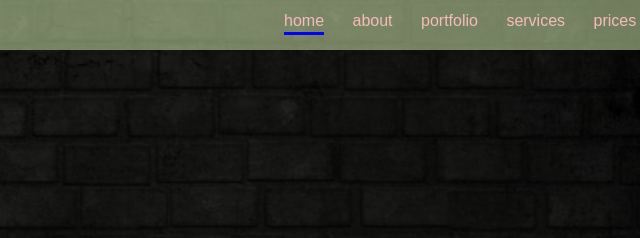
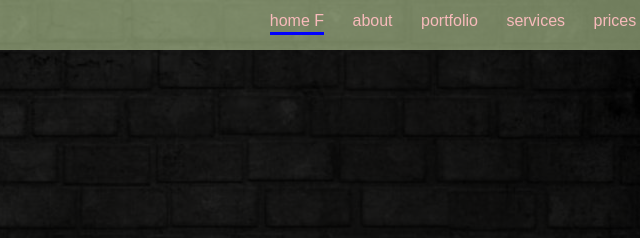
Before and after one commit to alhusseingalal/Test, a plain HTML site: page index.html in a window 1280 px wide. Shown: the top 238 px of the page, 301-941 px from the left. Drawn offline with Linux system fonts and the light colour scheme.

Commit message:
Update index.html

```diff
--- a/index.html
+++ b/index.html
@@ -16,7 +16,7 @@
                     <img src="images/logo.png" width="150px" height="50px" alt="logo img" draggable="false"/>
                 </div>
                 <ul class="nav">
-                   <li> <a href="#" class="active">home</a></li>
+                   <li> <a href="#" class="active">home F</a></li>
                    <li> <a href="#">about</a></li>
                    <li> <a href="#">portfolio</a></li>
                    <li> <a href="#">services</a></li>
```
